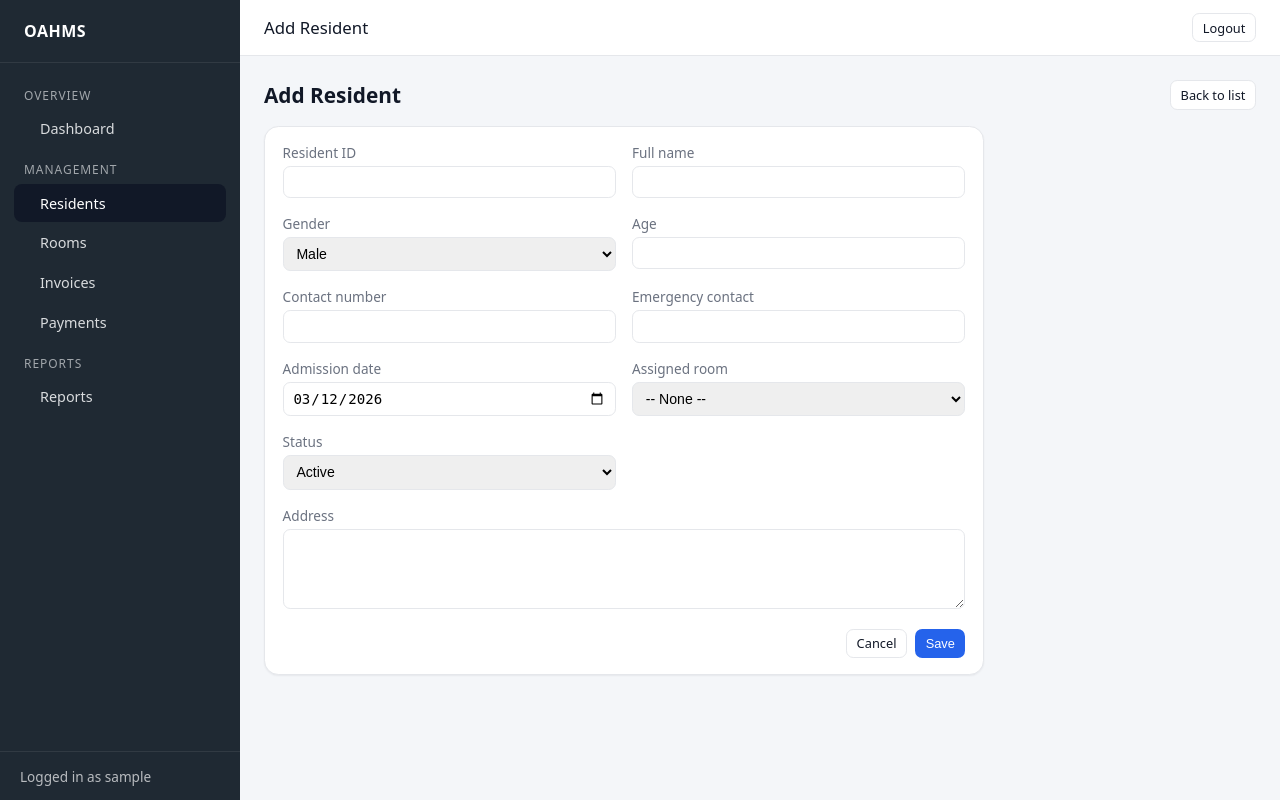
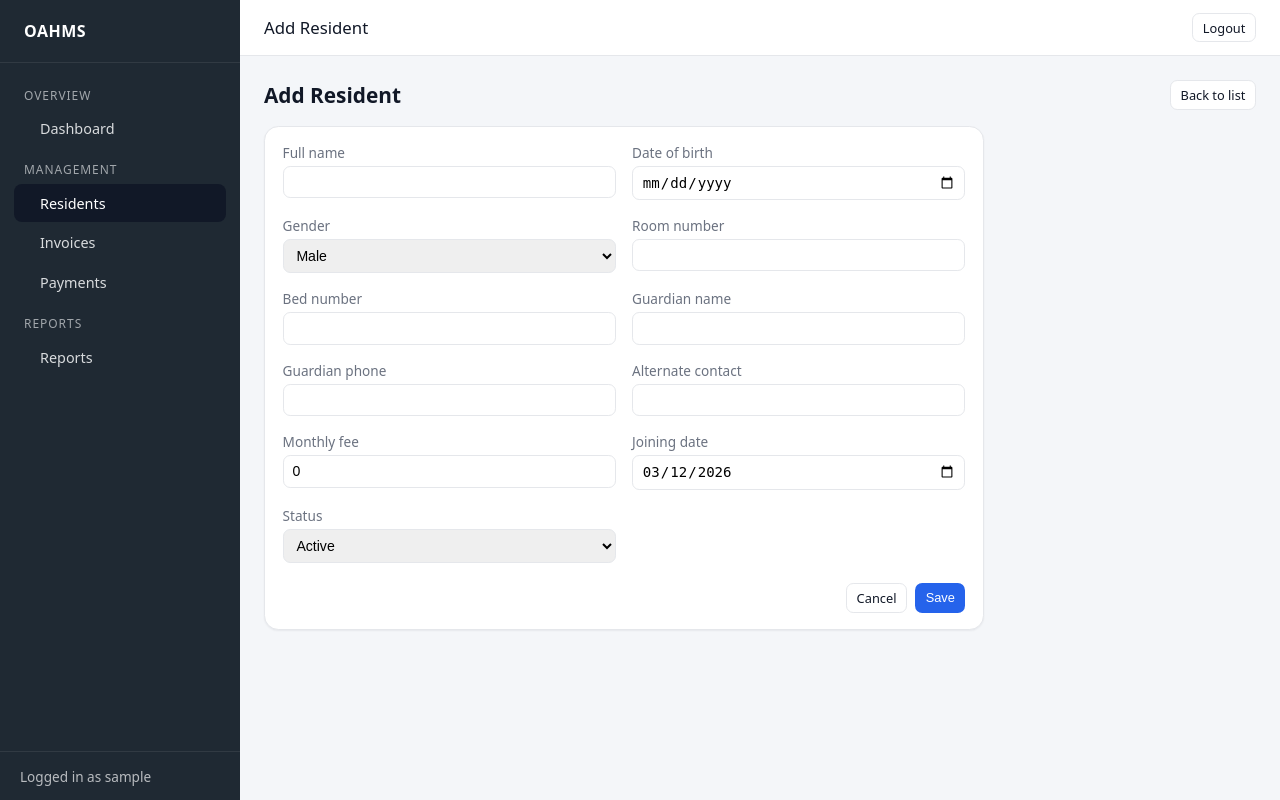
Before and after one commit to lohokane/oahms, a PHP site: page /resident_form.php in a window 1280 px wide. Run offline with PHP 8.4, Linux system fonts and the light colour scheme; the visitor is signed in with stand-in values (Sample User, id 1); data that the repository does not hold is empty.

Commit message:
Remove rooms module; update resident fields; fix search, invoices, reports
Made-with: Cursor

```diff
--- a/assets/js/main.js
+++ b/assets/js/main.js
@@ -6,4 +6,21 @@ document.addEventListener('DOMContentLoaded', () => {
             flash.style.opacity = '0';
         }, 3000);
     }
+
+    // Invoice form: auto-fill rent from resident monthly fee
+    const residentSelect = document.querySelector('#resident_id');
+    const roomRentInput = document.querySelector('#room_rent');
+    if (residentSelect && roomRentInput) {
+        const syncRent = () => {
+            const opt = residentSelect.options[residentSelect.selectedIndex];
+            if (!opt) return;
+            const fee = opt.getAttribute('data-monthly-fee');
+            if (!fee) return;
+            if (roomRentInput.value === '' || Number(roomRentInput.value) === 0) {
+                roomRentInput.value = fee;
+            }
+        };
+        residentSelect.addEventListener('change', syncRent);
+        syncRent();
+    }
 });
--- a/public/payment_form.php
+++ b/public/payment_form.php
@@ -112,7 +112,6 @@ if ($_SERVER['REQUEST_METHOD'] === 'POST') {
                 <a class="nav-link" href="dashboard.php"><span>Dashboard</span></a>
                 <div class="nav-section-title">Management</div>
                 <a class="nav-link" href="residents.php"><span>Residents</span></a>
-                <a class="nav-link" href="rooms.php"><span>Rooms</span></a>
                 <a class="nav-link" href="invoices.php"><span>Invoices</span></a>
                 <a class="nav-link active" href="payments.php"><span>Payments</span></a>
                 <div class="nav-section-title">Reports</div>
--- a/public/payments.php
+++ b/public/payments.php
@@ -35,7 +35,6 @@ $payments = $stmt->fetchAll();
                 <a class="nav-link" href="dashboard.php"><span>Dashboard</span></a>
                 <div class="nav-section-title">Management</div>
                 <a class="nav-link" href="residents.php"><span>Residents</span></a>
-                <a class="nav-link" href="rooms.php"><span>Rooms</span></a>
                 <a class="nav-link" href="invoices.php"><span>Invoices</span></a>
                 <a class="nav-link active" href="payments.php"><span>Payments</span></a>
                 <div class="nav-section-title">Reports</div>
--- a/public/resident_form.php
+++ b/public/resident_form.php
@@ -7,21 +7,18 @@ $pdo = get_db();
 $id = isset($_GET['id']) ? (int) $_GET['id'] : 0;
 $isEdit = $id > 0;
 
-// Fetch rooms for dropdown
-$roomsStmt = $pdo->query('SELECT id, room_number, capacity, current_occupancy FROM rooms ORDER BY room_number ASC');
-$rooms = $roomsStmt->fetchAll();
-
 $resident = [
-    'resident_identifier' => '',
-    'full_name'           => '',
-    'gender'              => 'Male',
-    'age'                 => '',
-    'contact_number'      => '',
-    'emergency_contact'   => '',
-    'address'             => '',
-    'admission_date'      => date('Y-m-d'),
-    'room_id'             => null,
-    'status'              => 'Active',
+    'full_name'                 => '',
+    'date_of_birth'             => null,
+    'gender'                    => 'Male',
+    'room_number'               => '',
+    'bed_number'                => '',
+    'guardian_name'             => '',
+    'guardian_phone'            => '',
+    'alternate_contact_number'  => '',
+    'monthly_fee'               => 0,
+    'joining_date'              => date('Y-m-d'),
+    'status'                    => 'Active',
 ];
 
 if ($isEdit) {
@@ -38,53 +35,56 @@ $error = '';
 $success = '';
 
 if ($_SERVER['REQUEST_METHOD'] === 'POST') {
-    $resident['resident_identifier'] = trim($_POST['resident_identifier'] ?? '');
     $resident['full_name'] = trim($_POST['full_name'] ?? '');
+    $resident['date_of_birth'] = $_POST['date_of_birth'] !== '' ? $_POST['date_of_birth'] : null;
     $resident['gender'] = $_POST['gender'] ?? 'Male';
-    $resident['age'] = (int) ($_POST['age'] ?? 0);
-    $resident['contact_number'] = trim($_POST['contact_number'] ?? '');
-    $resident['emergency_contact'] = trim($_POST['emergency_contact'] ?? '');
-    $resident['address'] = trim($_POST['address'] ?? '');
-    $resident['admission_date'] = $_POST['admission_date'] ?? date('Y-m-d');
-    $resident['room_id'] = $_POST['room_id'] !== '' ? (int) $_POST['room_id'] : null;
+    $resident['room_number'] = trim($_POST['room_number'] ?? '');
+    $resident['bed_number'] = trim($_POST['bed_number'] ?? '');
+    $resident['guardian_name'] = trim($_POST['guardian_name'] ?? '');
+    $resident['guardian_phone'] = trim($_POST['guardian_phone'] ?? '');
+    $resident['alternate_contact_number'] = trim($_POST['alternate_contact_number'] ?? '');
+    $resident['monthly_fee'] = (float) ($_POST['monthly_fee'] ?? 0);
+    $resident['joining_date'] = $_POST['joining_date'] ?? date('Y-m-d');
     $resident['status'] = $_POST['status'] ?? 'Active';
 
-    if ($resident['resident_identifier'] === '' || $resident['full_name'] === '') {
-        $error = 'Resident ID and full name are required.';
-    } elseif ($resident['age'] <= 0) {
-        $error = 'Please enter a valid age.';
+    if ($resident['full_name'] === '') {
+        $error = 'Full name is required.';
+    } elseif ($resident['monthly_fee'] < 0) {
+        $error = 'Monthly fee cannot be negative.';
     } else {
         if ($isEdit) {
             $sql = 'UPDATE residents
-                    SET resident_identifier = :resident_identifier,
-                        full_name = :full_name,
+                    SET full_name = :full_name,
+                        date_of_birth = :date_of_birth,
                         gender = :gender,
-                        age = :age,
-                        contact_number = :contact_number,
-                        emergency_contact = :emergency_contact,
-                        address = :address,
-                        admission_date = :admission_date,
-                        room_id = :room_id,
+                        room_number = :room_number,
+                        bed_number = :bed_number,
+                        guardian_name = :guardian_name,
+                        guardian_phone = :guardian_phone,
+                        alternate_contact_number = :alternate_contact_number,
+                        monthly_fee = :monthly_fee,
+                        joining_date = :joining_date,
                         status = :status
                     WHERE id = :id';
         } else {
             $sql = 'INSERT INTO residents
-                    (resident_identifier, full_name, gender, age, contact_number, emergency_contact, address, admission_date, room_id, status)
+                    (full_name, date_of_birth, gender, room_number, bed_number, guardian_name, guardian_phone, alternate_contact_number, monthly_fee, joining_date, status)
                     VALUES
-                    (:resident_identifier, :full_name, :gender, :age, :contact_number, :emergency_contact, :address, :admission_date, :room_id, :status)';
+                    (:full_name, :date_of_birth, :gender, :room_number, :bed_number, :guardian_name, :guardian_phone, :alternate_contact_number, :monthly_fee, :joining_date, :status)';
         }
 
         $stmt = $pdo->prepare($sql);
         $params = [
-            ':resident_identifier' => $resident['resident_identifier'],
             ':full_name'           => $resident['full_name'],
+            ':date_of_birth'       => $resident['date_of_birth'],
             ':gender'              => $resident['gender'],
-            ':age'                 => $resident['age'],
-            ':contact_number'      => $resident['contact_number'],
-            ':emergency_contact'   => $resident['emergency_contact'],
-            ':address'             => $resident['address'],
-            ':admission_date'      => $resident['admission_date'],
-            ':room_id'             => $resident['room_id'],
+            ':room_number'         => $resident['room_number'] !== '' ? $resident['room_number'] : null,
+            ':bed_number'          => $resident['bed_number'] !== '' ? $resident['bed_number'] : null,
+            ':guardian_name'       => $resident['guardian_name'] !== '' ? $resident['guardian_name'] : null,
+            ':guardian_phone'      => $resident['guardian_phone'] !== '' ? $resident['guardian_phone'] : null,
+            ':alternate_contact_number' => $resident['alternate_contact_number'] !== '' ? $resident['alternate_contact_number'] : null,
+            ':monthly_fee'         => $resident['monthly_fee'],
+            ':joining_date'        => $resident['joining_date'],
             ':status'              => $resident['status'],
         ];
 
@@ -100,7 +100,7 @@ if ($_SERVER['REQUEST_METHOD'] === 'POST') {
             }
             $success = 'Resident saved successfully.';
         } catch (PDOException $e) {
-            $error = 'Error saving resident. Please ensure the Resident ID is unique.';
+            $error = 'Error saving resident.';
         }
     }
 }
@@ -124,7 +124,6 @@ if ($_SERVER['REQUEST_METHOD'] === 'POST') {
                 <a class="nav-link" href="dashboard.php"><span>Dashboard</span></a>
                 <div class="nav-section-title">Management</div>
                 <a class="nav-link active" href="residents.php"><span>Residents</span></a>
-                <a class="nav-link" href="rooms.php"><span>Rooms</span></a>
                 <a class="nav-link" href="invoices.php"><span>Invoices</span></a>
                 <a class="nav-link" href="payments.php"><span>Payments</span></a>
                 <div class="nav-section-title">Reports</div>
@@ -158,14 +157,14 @@ if ($_SERVER['REQUEST_METHOD'] === 'POST') {
                 <form method="post">
                     <div class="form-grid">
                         <div class="form-group">
-                            <label class="form-label" for="resident_identifier">Resident ID</label>
-                            <input class="form-input" type="text" id="resident_identifier" name="resident_identifier"
-                                   value="<?= h($resident['resident_identifier']) ?>" required>
-                        </div>
-                        <div class="form-group">
                             <label class="form-label" for="full_name">Full name</label>
                             <input class="form-input" type="text" id="full_name" name="full_name"
                                    value="<?= h($resident['full_name']) ?>" required>
+                        </div>
+                        <div class="form-group">
+                            <label class="form-label" for="date_of_birth">Date of birth</label>
+                            <input class="form-input" type="date" id="date_of_birth" name="date_of_birth"
+                                   value="<?= h($resident['date_of_birth'] ? (string)$resident['date_of_birth'] : '') ?>">
                         </div>
                         <div class="form-group">
                             <label class="form-label" for="gender">Gender</label>
@@ -176,50 +175,48 @@ if ($_SERVER['REQUEST_METHOD'] === 'POST') {
                             </select>
                         </div>
                         <div class="form-group">
-                            <label class="form-label" for="age">Age</label>
-                            <input class="form-input" type="number" id="age" name="age" min="1"
-                                   value="<?= h((string)$resident['age']) ?>" required>
+                            <label class="form-label" for="room_number">Room number</label>
+                            <input class="form-input" type="text" id="room_number" name="room_number"
+                                   value="<?= h($resident['room_number'] ?? '') ?>">
                         </div>
                         <div class="form-group">
-                            <label class="form-label" for="contact_number">Contact number</label>
-                            <input class="form-input" type="text" id="contact_number" name="contact_number"
-                                   value="<?= h($resident['contact_number']) ?>">
+                            <label class="form-label" for="bed_number">Bed number</label>
+                            <input class="form-input" type="text" id="bed_number" name="bed_number"
+                                   value="<?= h($resident['bed_number'] ?? '') ?>">
                         </div>
                         <div class="form-group">
-                            <label class="form-label" for="emergency_contact">Emergency contact</label>
-                            <input class="form-input" type="text" id="emergency_contact" name="emergency_contact"
-                                   value="<?= h($resident['emergency_contact']) ?>">
+                            <label class="form-label" for="guardian_name">Guardian name</label>
+                            <input class="form-input" type="text" id="guardian_name" name="guardian_name"
+                                   value="<?= h($resident['guardian_name'] ?? '') ?>">
                         </div>
                         <div class="form-group">
-                            <label class="form-label" for="admission_date">Admission date</label>
-                            <input class="form-input" type="date" id="admission_date" name="admission_date"
-                                   value="<?= h($resident['admission_date']) ?>" required>
+                            <label class="form-label" for="guardian_phone">Guardian phone</label>
+                            <input class="form-input" type="text" id="guardian_phone" name="guardian_phone"
+                                   value="<?= h($resident['guardian_phone'] ?? '') ?>">
                         </div>
                         <div class="form-group">
-                            <label class="form-label" for="room_id">Assigned room</label>
-                            <select class="form-select" id="room_id" name="room_id">
-                                <option value="">-- None --</option>
-                                <?php foreach ($rooms as $room): ?>
-                                    <?php
-                                    $label = $room['room_number'] . ' (' . $room['current_occupancy'] . '/' . $room['capacity'] . ')';
-                                    ?>
-                                    <option value="<?= (int)$room['id'] ?>" <?= (int)$resident['room_id'] === (int)$room['id'] ? 'selected' : '' ?>>
-                                        <?= h($label) ?>
-                                    </option>
-                                <?php endforeach; ?>
-                            </select>
+                            <label class="form-label" for="alternate_contact_number">Alternate contact</label>
+                            <input class="form-input" type="text" id="alternate_contact_number" name="alternate_contact_number"
+                                   value="<?= h($resident['alternate_contact_number'] ?? '') ?>">
+                        </div>
+                        <div class="form-group">
+                            <label class="form-label" for="monthly_fee">Monthly fee</label>
+                            <input class="form-input" type="number" step="0.01" min="0" id="monthly_fee" name="monthly_fee"
+                                   value="<?= h((string)$resident['monthly_fee']) ?>" required>
+                        </div>
+                        <div class="form-group">
+                            <label class="form-label" for="joining_date">Joining date</label>
+                            <input class="form-input" type="date" id="joining_date" name="joining_date"
+                                   value="<?= h((string)$resident['joining_date']) ?>" required>
                         </div>
                         <div class="form-group">
                             <label class="form-label" for="status">Status</label>
                             <select class="form-select" id="status" name="status">
                                 <option value="Active" <?= $resident['status'] === 'Active' ? 'selected' : '' ?>>Active</option>
-                                <option value="Inactive" <?= $resident['status'] === 'Inactive' ? 'selected' : '' ?>>Inactive</option>
+                                <option value="Deceased" <?= $resident['status'] === 'Deceased' ? 'selected' : '' ?>>Deceased</option>
+                                <option value="Discharged" <?= $resident['status'] === 'Discharged' ? 'selected' : '' ?>>Discharged</option>
                             </select>
                         </div>
-                    </div>
-                    <div class="form-group" style="margin-top: 1rem;">
-                        <label class="form-label" for="address">Address</label>
-                        <textarea class="form-textarea" id="address" name="address"><?= h($resident['address']) ?></textarea>
                     </div>
                     <div class="form-actions">
                         <a href="residents.php" class="btn btn-secondary btn-sm">Cancel</a>
```
Also changed, not shown: database/migrate_v2.sql (added, +45 -0 lines), database/schema.sql (+12 -21 lines), public/dashboard.php (+3 -4 lines), public/invoice_form.php (+5 -4 lines), public/invoice_generate.php (+3 -5 lines), public/invoices.php (+8 -3 lines), public/reports.php (+26 -12 lines), public/resident_view.php (+25 -29 lines), public/residents.php (+56 -22 lines), public/room_form.php (deleted, +0 -189 lines), public/rooms.php (deleted, +0 -105 lines).
